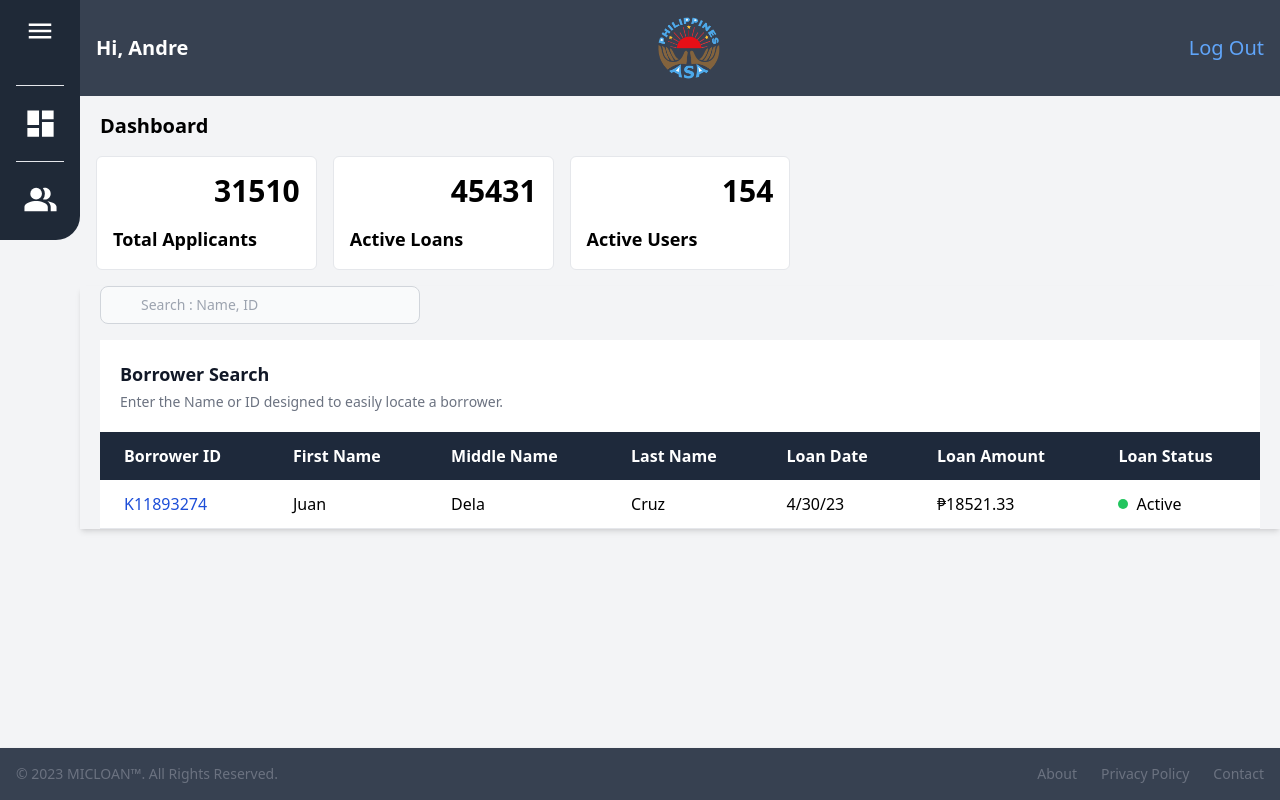
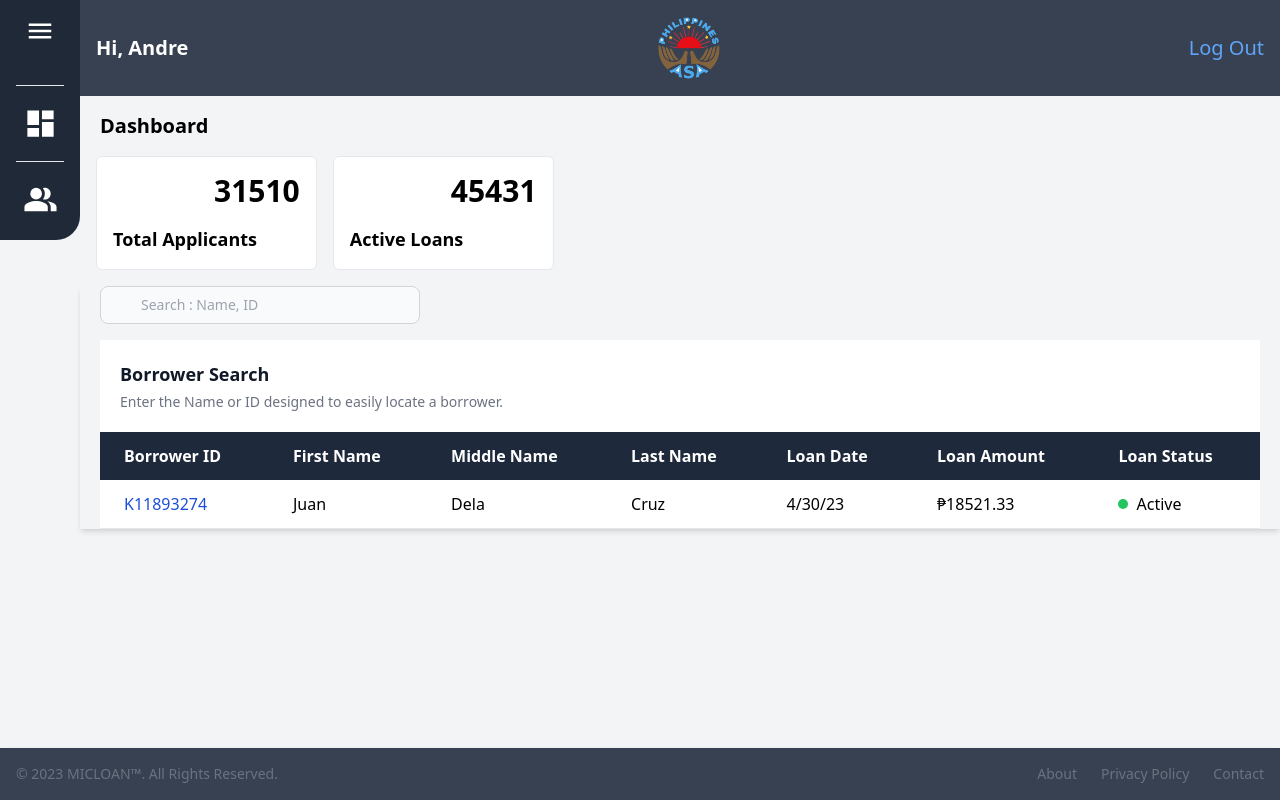
Before and after one commit to Andreism101/asaph-admin, a Next.js app: page / in a window 1280 px wide. Built offline with nearby package versions, Linux system fonts and the light colour scheme.

Commit message:
fixed work item 39

```diff
--- a/components/TopCards.jsx
+++ b/components/TopCards.jsx
@@ -15,12 +15,6 @@ const TopCards = () => {
             <p className='font-semibold text-lg pt-4'>Active Loans</p>
         </div>
       </div>
-      <div className='bg-white flex justify-between w-full p-4 border rounded-md ease-in-out duration-300 hover:bg-blue-500 hover:text-white'>
-        <div className='flex flex-col w-full'>
-            <p className='text-3xl font-bold text-end'>154</p>
-            <p className='font-semibold text-lg pt-4'>Active Users</p>
-        </div>
-      </div>
     </div>
   )
 }
```
